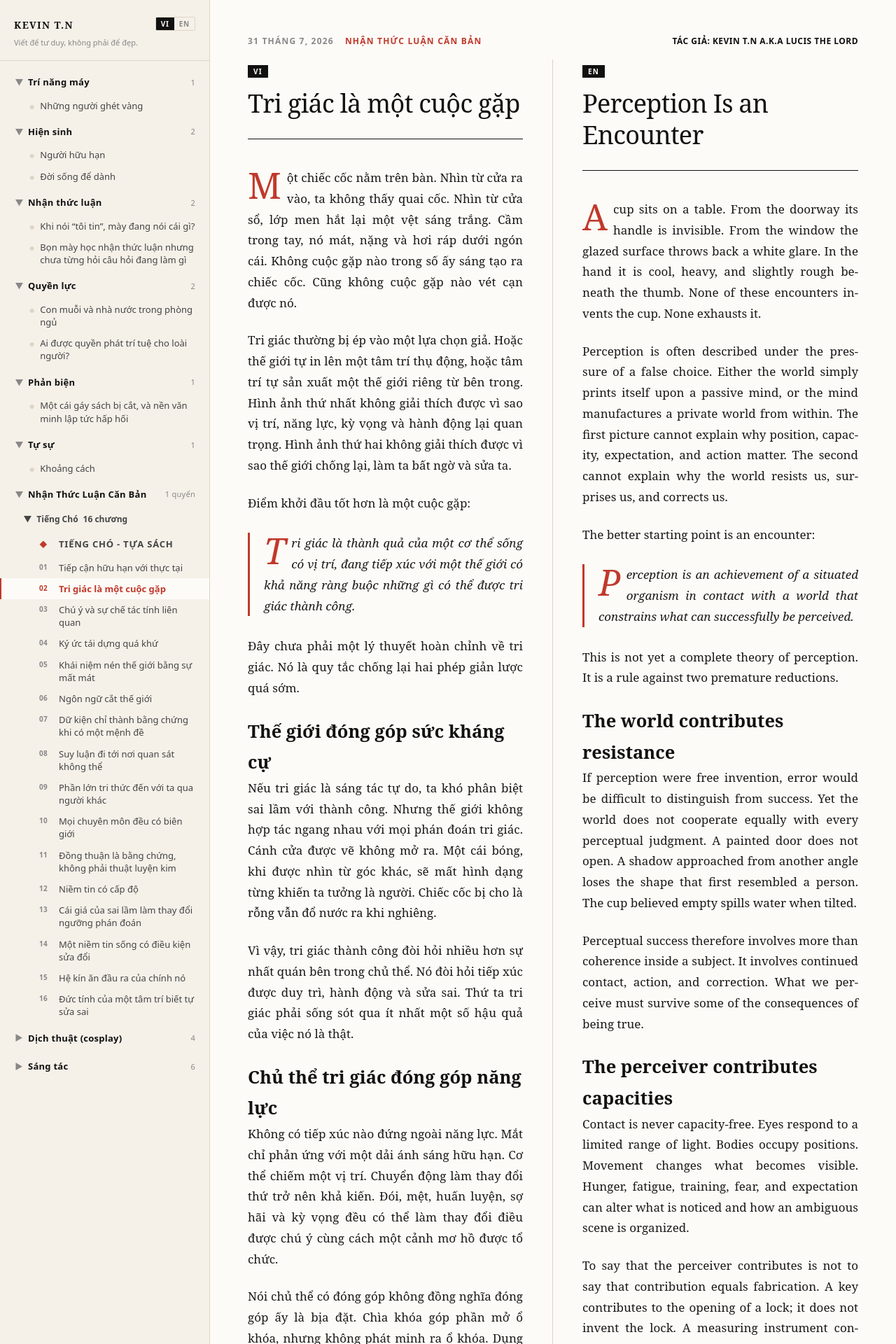
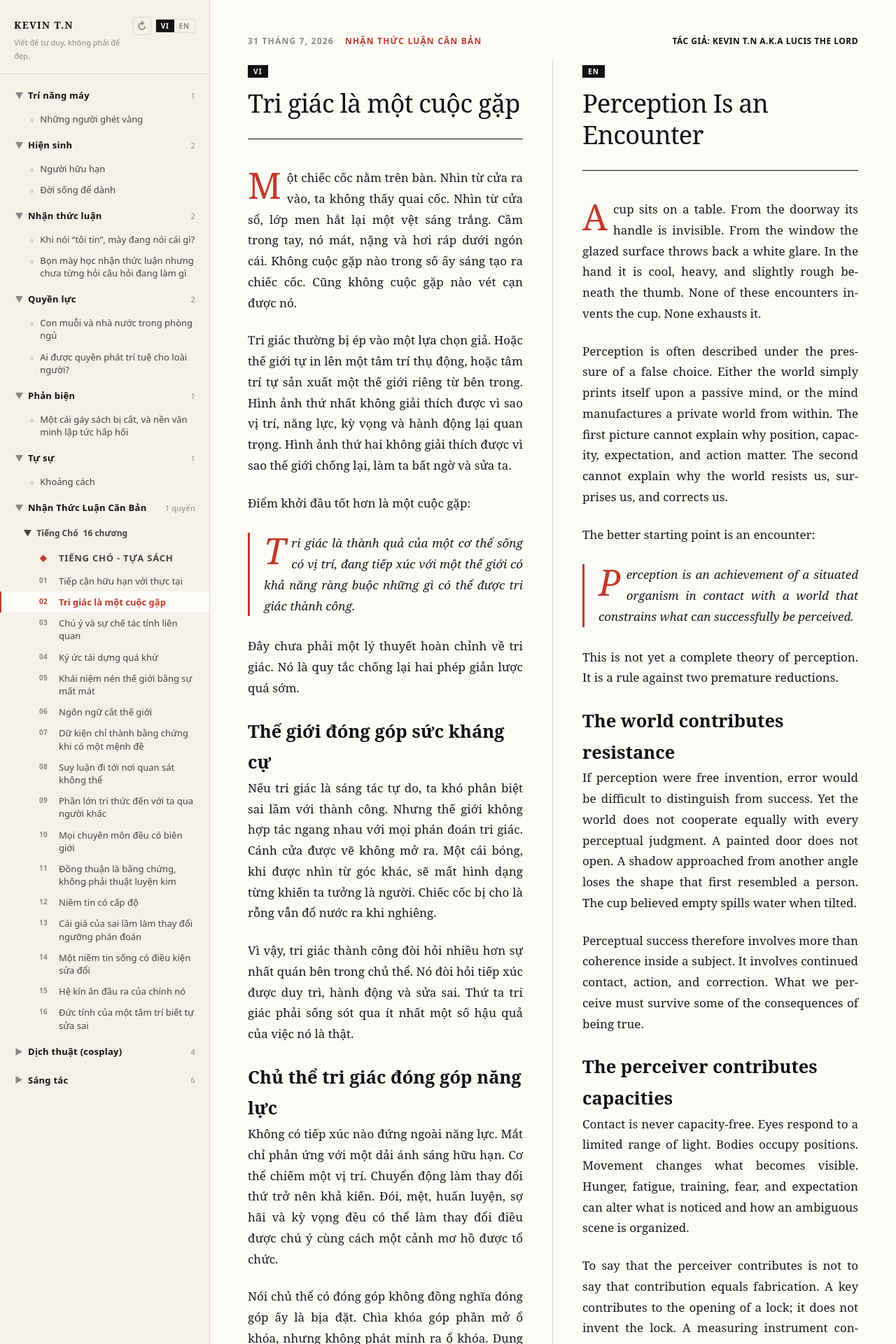
Before and after one commit to jkdkr2439/jkdkr2439.github.io, a Jekyll site: the page built from index.html, in a window 1280 px wide. Shown: the top 1920 px of the page at 70% size. Built offline with Jekyll 4.4.1, drawn with Linux system fonts in a browser that asks for light colours.

Commit message:
Add library refresh control

```diff
--- a/index.html
+++ b/index.html
@@ -181,6 +181,43 @@
   border-radius: 2px;
   overflow: hidden;
   flex-shrink: 0;
+}
+
+.sidebar-controls {
+  display: flex;
+  align-items: center;
+  gap: 6px;
+  flex-shrink: 0;
+}
+
+.refresh-library {
+  width: 26px;
+  height: 26px;
+  border: 1px solid var(--border);
+  border-radius: 2px;
+  background: transparent;
+  color: var(--muted);
+  display: inline-grid;
+  place-items: center;
+  padding: 0;
+  font: 700 15px/1 system-ui, -apple-system, sans-serif;
+  cursor: pointer;
+  transition: color 0.15s, border-color 0.15s, background 0.15s;
+}
+
+.refresh-library:hover,
+.refresh-library:focus-visible {
+  color: var(--ink);
+  border-color: var(--ink);
+  background: var(--bg-panel);
+}
+
+.refresh-library.is-refreshing {
+  animation: refresh-spin 0.65s linear infinite;
+}
+
+@keyframes refresh-spin {
+  to { transform: rotate(360deg); }
 }
 
 .ui-language-switch button {
@@ -559,9 +596,12 @@
           <div class="sidebar-logo">Kevin T.N</div>
           <div class="sidebar-tagline" data-vi="Viết để tư duy, không phải để đẹp." data-en="Writing to think, not to decorate.">Viết để tư duy, không phải để đẹp.</div>
         </div>
-        <div class="ui-language-switch" aria-label="Interface language">
-          <button type="button" class="active" data-action="set-language" data-ui-language="vi">VI</button>
-          <button type="button" data-action="set-language" data-ui-language="en">EN</button>
+        <div class="sidebar-controls">
+          <button type="button" class="refresh-library" data-action="refresh-library" data-vi-label="Làm mới thư viện" data-en-label="Refresh library" aria-label="Làm mới thư viện" title="Làm mới thư viện">&#x21BB;</button>
+          <div class="ui-language-switch" aria-label="Interface language">
+            <button type="button" class="active" data-action="set-language" data-ui-language="vi">VI</button>
+            <button type="button" data-action="set-language" data-ui-language="en">EN</button>
+          </div>
         </div>
       </div>
     </div>
```
Also changed, not shown: other parts of index.html (+12 -0 lines).
